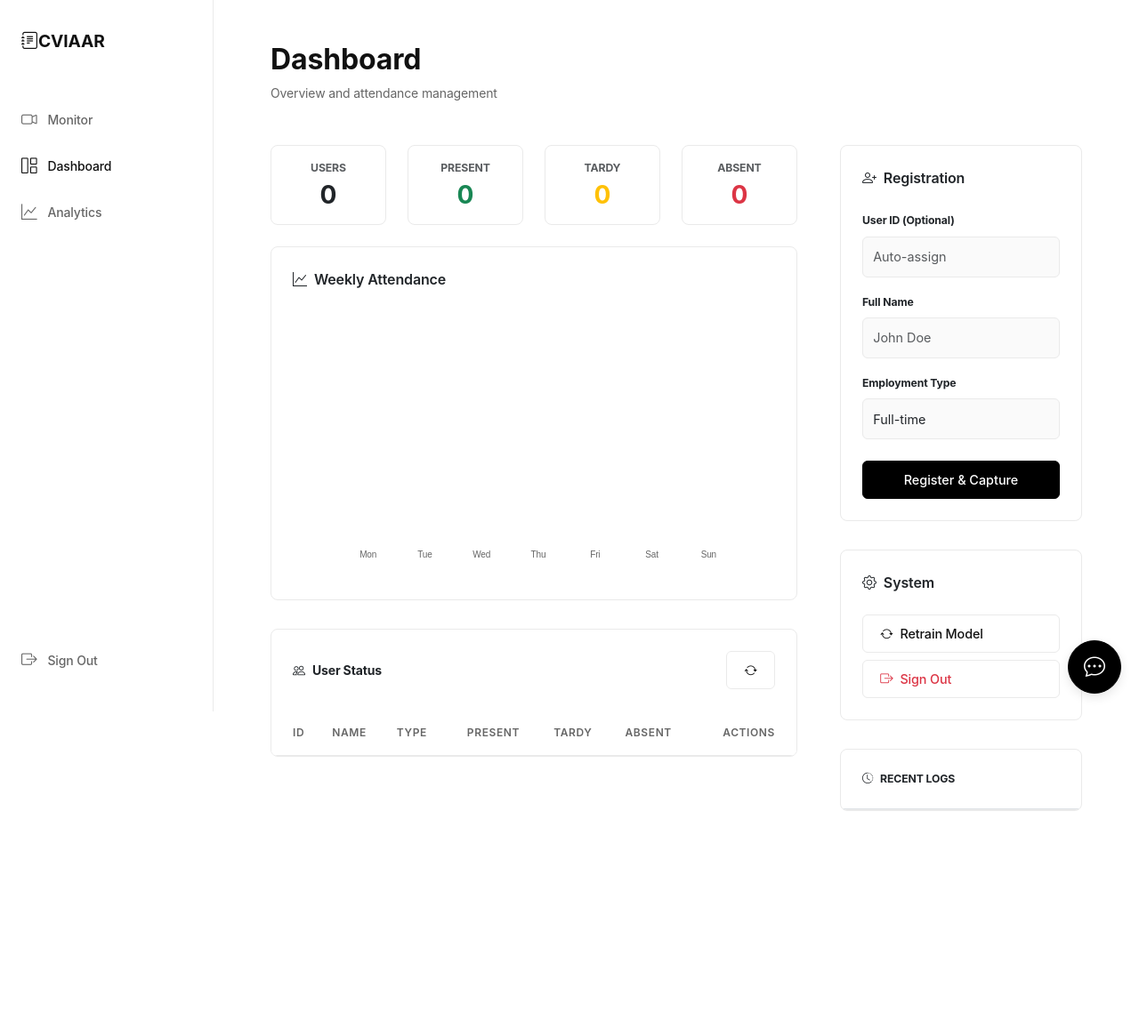
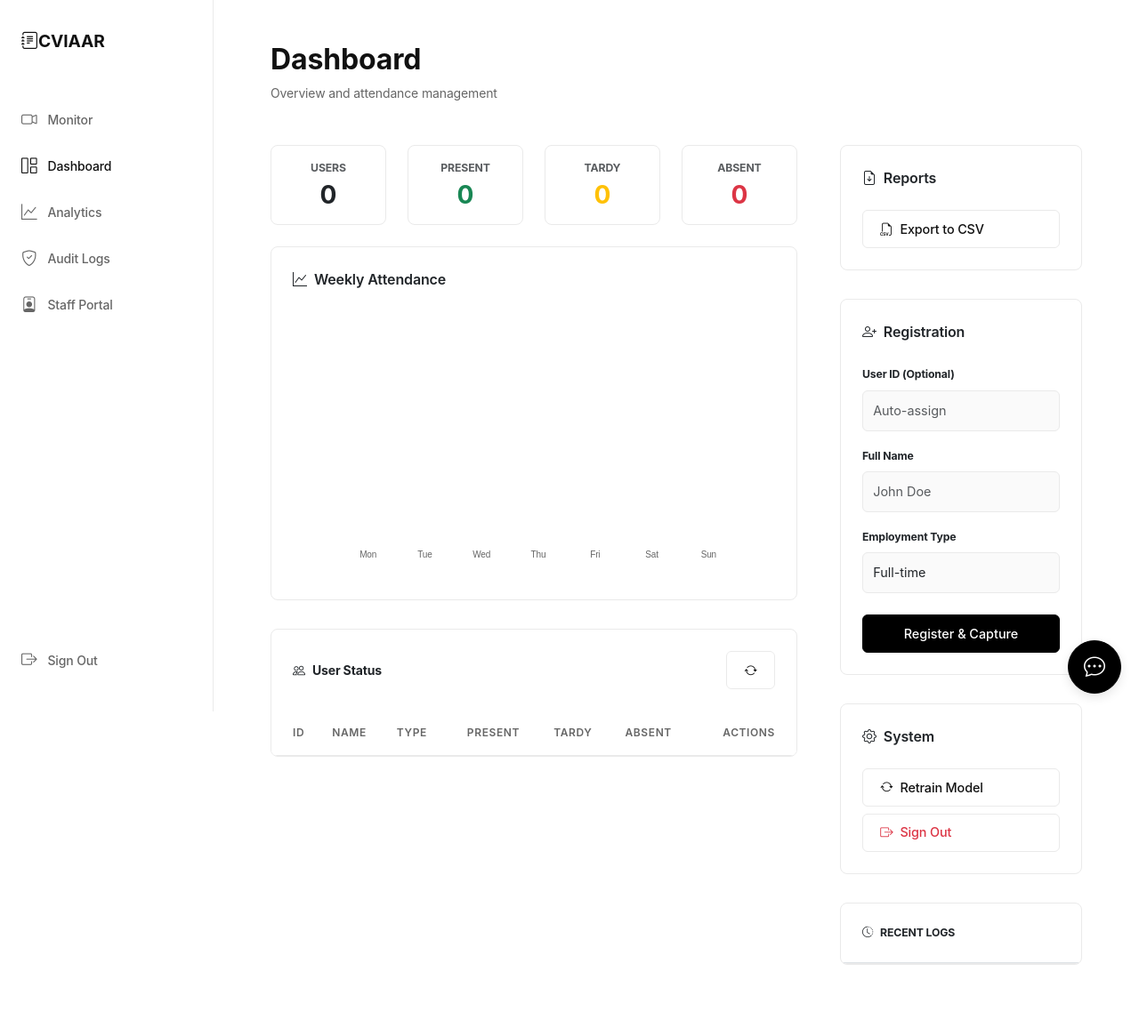
Before and after one commit to kith11/CVIAAR, a Flask app: page /admin in a window 1280 px wide. Shown: the whole page at 89% size. Before the commit the page ends 912 px from the top, so only its background shows below. Run offline with Flask 3, Linux system fonts and the light colour scheme; a user stored in the database is signed in; data that the repository does not hold is empty.

Commit message:
Add_Export_Audit_Portal_Features

```diff
--- a/app.py
+++ b/app.py
@@ -1233,6 +1233,59 @@ def scheduler_run():
             pass
         time.sleep(30)
 
+import csv
+import io
+from flask import send_file
+
+@app.route('/export_attendance_csv')
+@login_required
+def export_attendance_csv():
+    output = io.StringIO()
+    writer = csv.writer(output)
+
+    # Header
+    writer.writerow(['ID', 'Name', 'Timestamp', 'Status', 'Notes'])
+
+    # Data
+    logs = db.session.query(Attendance, User).join(User, Attendance.user_id == User.id).order_by(Attendance.timestamp.desc()).all()
+    for log, user in logs:
+        writer.writerow([log.id, user.name, log.timestamp.strftime('%Y-%m-%d %H:%M:%S'), log.status, log.notes or ''])
+
+    output.seek(0)
+    return send_file(
+        io.BytesIO(output.getvalue().encode('utf-8')),
+        mimetype='text/csv',
+        as_attachment=True,
+        download_name=f'attendance_export_{datetime.now().strftime("%Y%m%d")}.csv'
+    )
+
+@app.route('/audit_logs')
+@login_required
+def audit_logs():
+    # Fetch audit logs (edits)
+    edits = db.session.query(AttendanceEdit, Attendance, User).join(
+        Attendance, AttendanceEdit.attendance_id == Attendance.id
+    ).join(
+        User, Attendance.user_id == User.id
+    ).order_by(AttendanceEdit.timestamp.desc()).limit(100).all()
+
+    return render_template('audit_logs.html', edits=edits)
+
+@app.route('/staff_portal', methods=['GET', 'POST'])
+def staff_portal():
+    user_data = None
+    logs = []
+    if request.method == 'POST':
+        user_id = request.form.get('user_id')
+        user = db.session.get(User, user_id)
+        if user:
+            user_data = user
+            logs = Attendance.query.filter_by(user_id=user.id).order_by(Attendance.timestamp.desc()).limit(20).all()
+        else:
+            flash('Staff ID not found.', 'danger')
+
+    return render_template('staff_portal.html', user=user_data, logs=logs)
+
 if __name__ == '__main__':
     threading.Thread(target=scheduler_run, daemon=True).start()
     app.run(host='0.0.0.0', port=5000, debug=True, threaded=True)
--- a/templates/admin.html
+++ b/templates/admin.html
@@ -74,6 +74,16 @@
 
     <!-- Sidebar Section -->
     <div class="col-lg-4">
+        <!-- Export & Reports -->
+        <div class="card">
+            <div class="card-title"><i class="bi bi-file-earmark-arrow-down me-2"></i>Reports</div>
+            <div class="d-grid gap-2">
+                <a href="/export_attendance_csv" class="btn btn-outline text-start">
+                    <i class="bi bi-filetype-csv me-2"></i>Export to CSV
+                </a>
+            </div>
+        </div>
+
         <!-- New Registration -->
         <div class="card">
             <div class="card-title"><i class="bi bi-person-plus me-2"></i>Registration</div>
--- a/templates/layout.html
+++ b/templates/layout.html
@@ -257,6 +257,14 @@
                 <i class="bi bi-graph-up"></i>
                 Analytics
             </a>
+            <a class="nav-link {{ 'active' if request.path == '/audit_logs' }}" href="/audit_logs">
+                <i class="bi bi-shield-check"></i>
+                Audit Logs
+            </a>
+            <a class="nav-link {{ 'active' if request.path == '/staff_portal' }}" href="/staff_portal">
+                <i class="bi bi-person-badge"></i>
+                Staff Portal
+            </a>
         </nav>
         <div class="mt-auto">
             <a class="nav-link" href="/logout">
```
Also changed, not shown: templates/audit_logs.html (added, +41 -0 lines), templates/staff_portal.html (added, +72 -0 lines).
